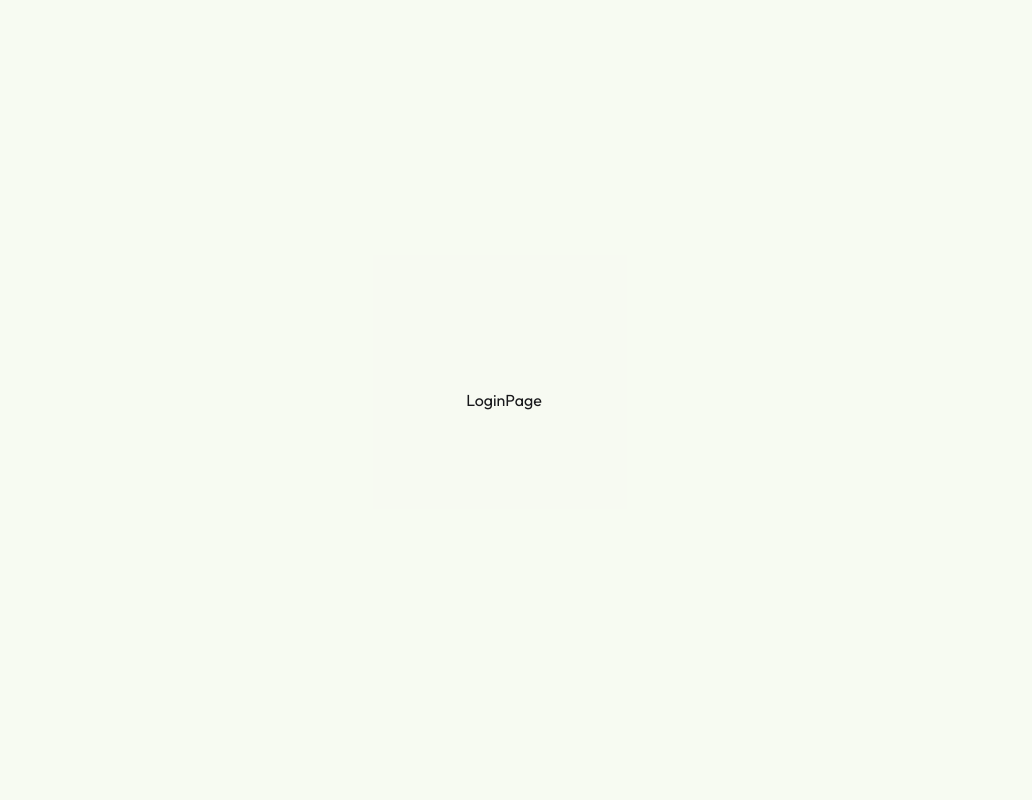
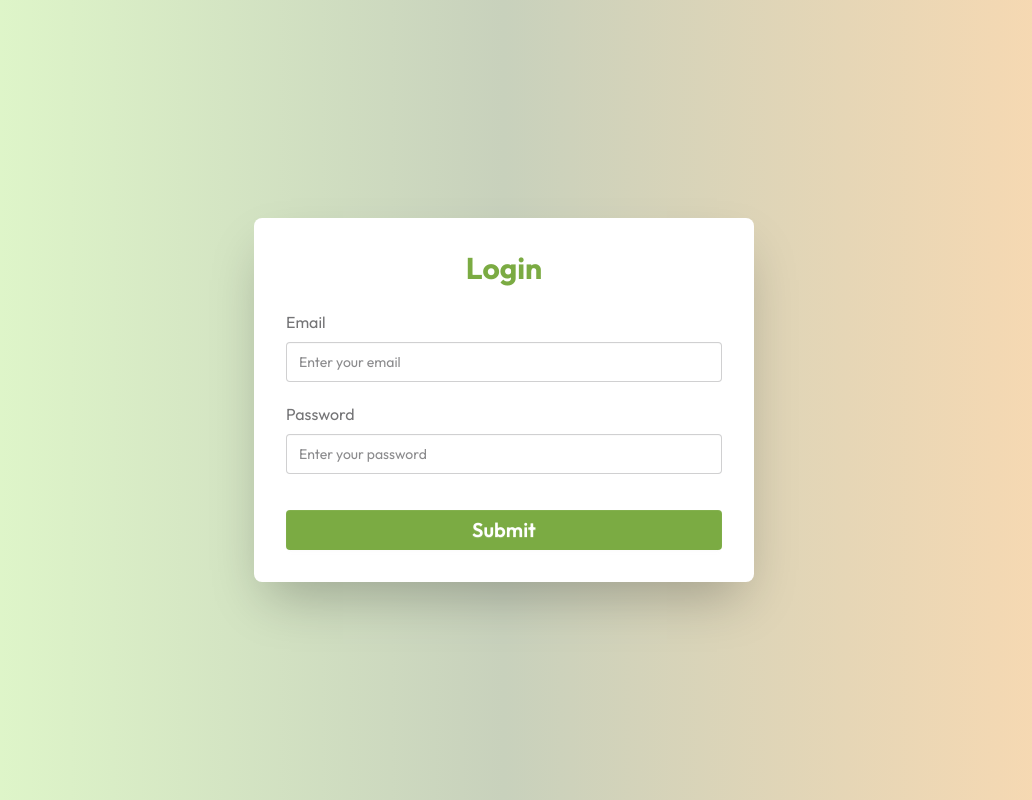
Before and after one commit to dropmeteamwork/react-frontend, a React (Vite) app: page / in a window 1280 px wide. Shown: the whole page, without its empty margins (136-1168 px from the left). Built offline with nearby package versions, Linux system fonts and the light colour scheme.

Commit message:
feat: add login page and build the style of it

```diff
--- a/src/pages/LoginPage.jsx
+++ b/src/pages/LoginPage.jsx
@@ -1,16 +1,55 @@
-import React from "react";
-import { useNavigate } from "react-router";
+import React from 'react'
+import { useNavigate } from 'react-router';
 
 export default function LoginPage() {
   const navigate = useNavigate();
 
-  const handleLogin = () => {
-    navigate("/app/overview");
+  const handleLogin = (e) => {
+    e.preventDefault();
+    navigate('/app/overview');
   };
 
   return (
-    <div className="min-h-screen bg-secondary-color flex justify-center items-center">
-      LoginPage
+
+    <div className="bg-gradient-to-r from-[#E4FFCC] via-[#C8D1BC] to-[#FFDAB0] min-h-screen p-2 bg-secondary-color flex justify-center items-center">
+      <div className="card max-w-[500px] w-full shadow-2xl bg-base-100">
+        <form onSubmit={handleLogin} className="flex flex-col p-8 ">
+          <h2 className="text-2xl md:text-3xl font-bold text-center mb-6 text-primary-color">Login</h2>
+
+          {/* Email */}
+          <div className="form-control flex flex-col mb-5">
+            <label className="label mb-2">
+              <span className="label-text">Email</span>
+            </label>
+            <input
+              type="email"
+              placeholder="Enter your email"
+              className="input input-bordered w-full"
+              required
+            />
+          </div>
+
+          {/* Password */}
+          <div className="form-control flex flex-col mb-5">
+            <label className="label mb-2">
+              <span className="label-text">Password</span>
+            </label>
+            <input
+              type="password"
+              placeholder="Enter your password"
+              className="input input-bordered w-full"
+              required
+            />
+          </div>
+
+          {/* Button */}
+          <div className="form-control mt-4 flex items-center justify-center">
+            <button type="submit" className="btn bg-primary-color text-white border-0 w-full  px-8 text-xl">
+              Submit
+            </button>
+          </div>
+        </form>
+      </div>
     </div>
-  );
+  )
 }
```
